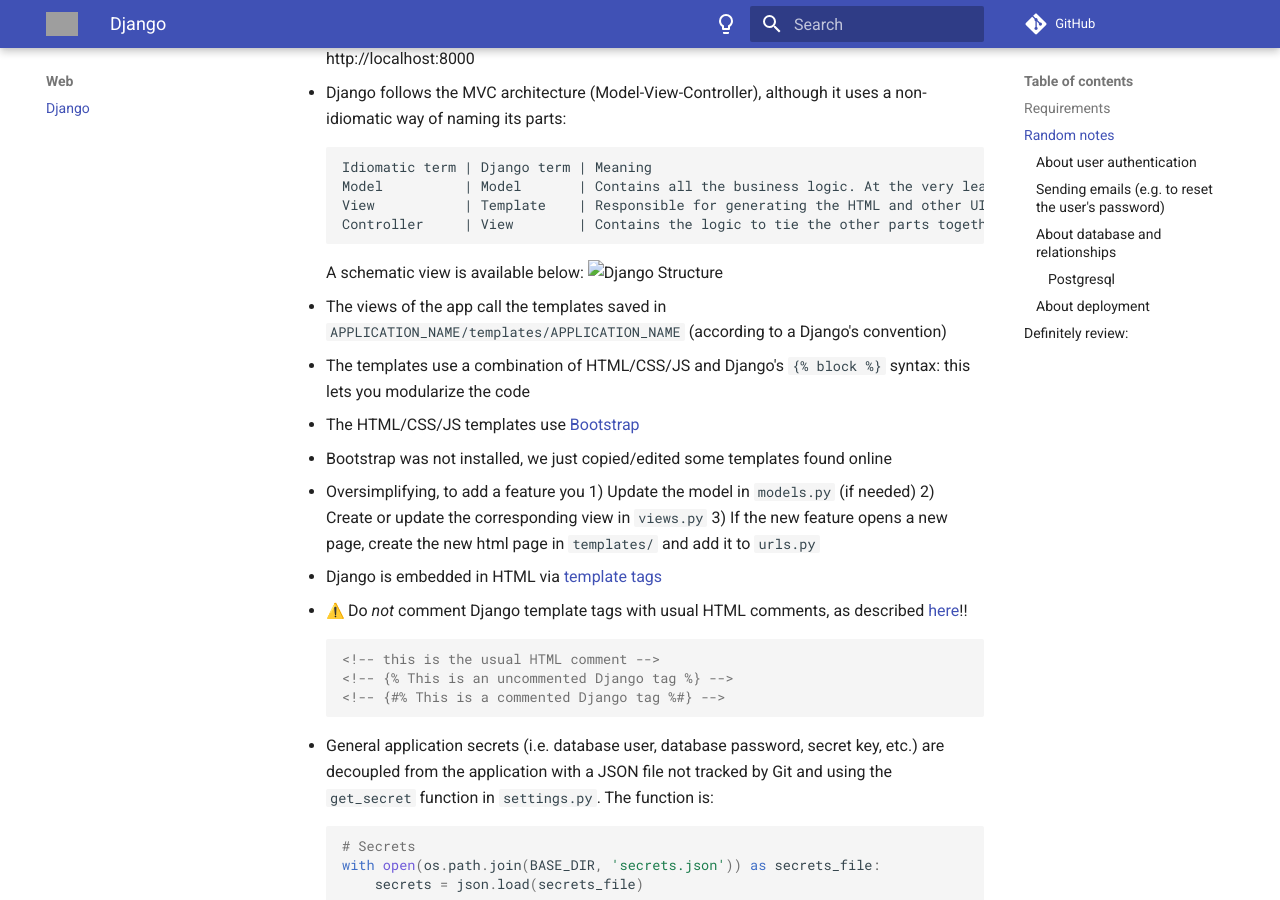
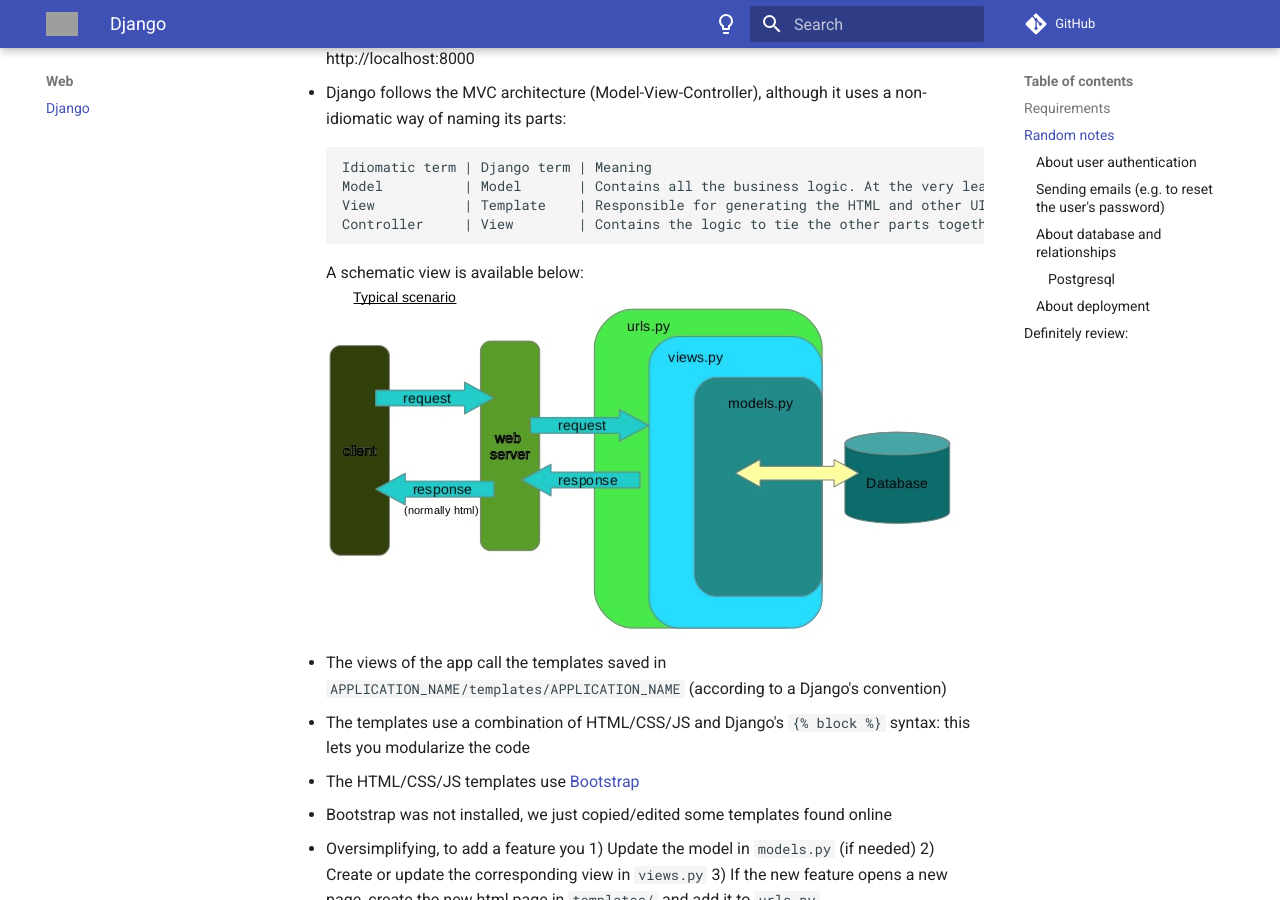
Before and after one commit to sannae/the-notebook, an MkDocs documentation site: the page built from docs/web/django.md, in a window 1280 px wide and 900 px high, scrolled down 760 px. Built offline with MkDocs 1.6.1 and Material for MkDocs 9.7.7, drawn with Linux system fonts in a browser that asks for light colours; emoji names are drawn with the system emoji font; comment, search, counter and statistics services are not loaded; grey boxes are pictures that could not be loaded.

Commit message:
Image in django still not fixed

````diff
--- a/docs/web/django.md
+++ b/docs/web/django.md
@@ -23,7 +23,7 @@
 Controller     | View        | Contains the logic to tie the other parts together and to generate a response to a user request
 ```
 A schematic view is available below:
-![Django Structure](./images/django-structure.png)
+![Django Structure](../images/django-structure.png)
 * The views of the app call the templates saved in `APPLICATION_NAME/templates/APPLICATION_NAME` (according to a Django's convention)
 * The templates use a combination of HTML/CSS/JS and Django's `{% block %}` syntax: this lets you modularize the code
 * The HTML/CSS/JS templates use [Bootstrap](https://getbootstrap.com/docs/5.1/getting-started/introduction/)
````
